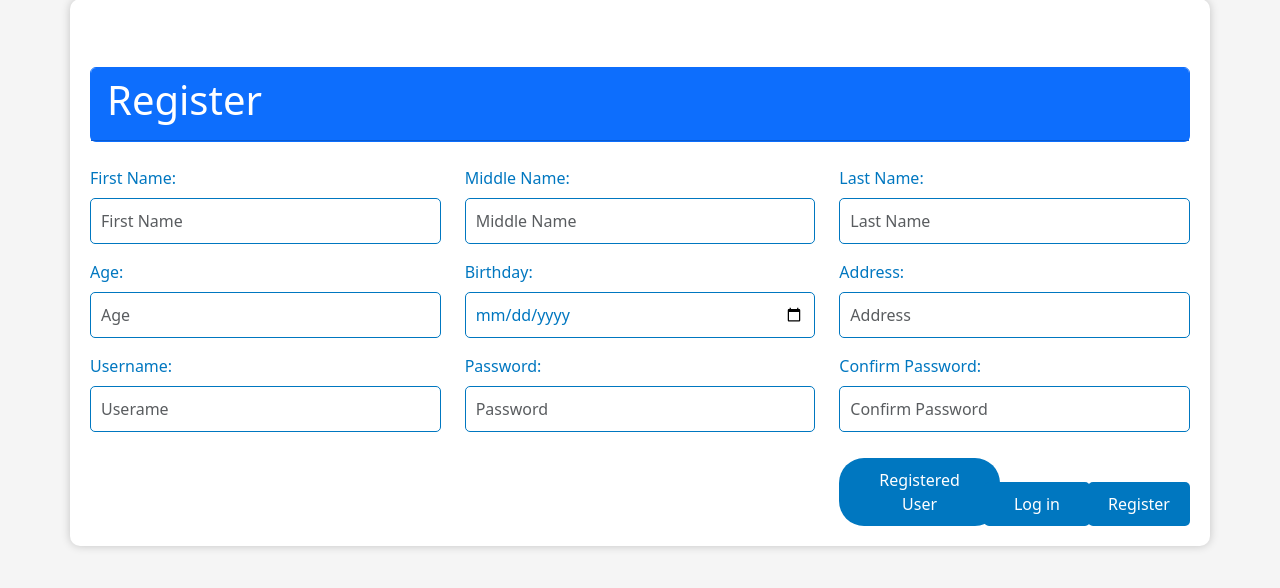
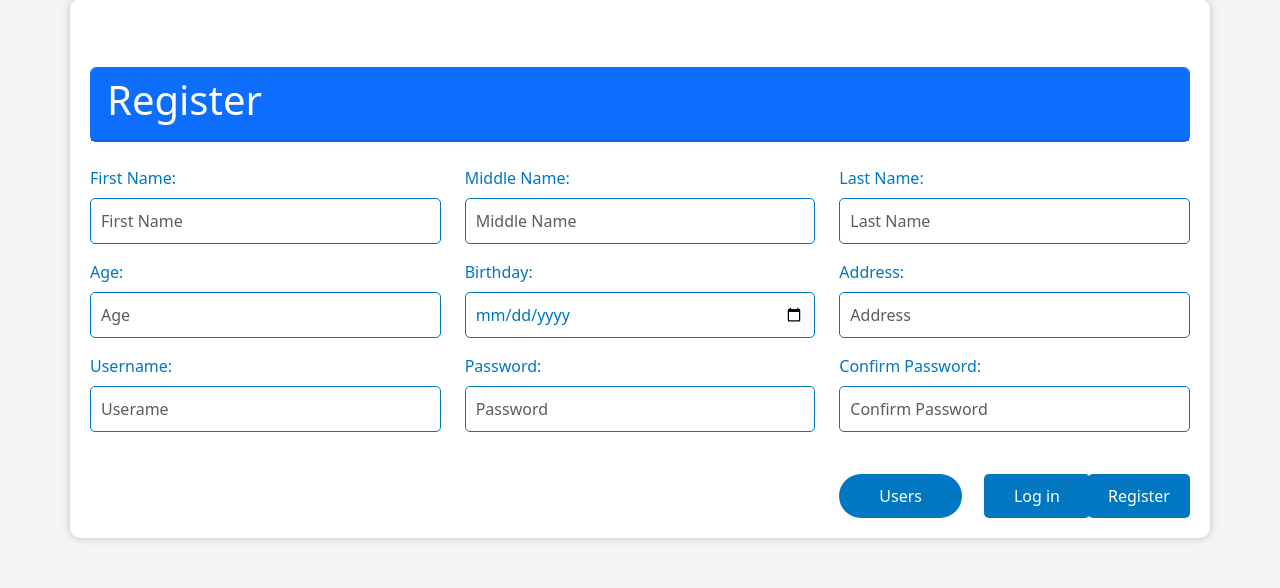
Before and after one commit to UPHSLBinan/J2S_lab, a PHP site: page /COSICO_CRUD/register.php in a window 1280 px wide. Shown: the part 51-639 px from the top of the page. Run offline with PHP 8.4, Linux system fonts and the light colour scheme.

Commit message:
Add files via upload

```diff
--- a/COSICO_CRUD/register.php
+++ b/COSICO_CRUD/register.php
@@ -133,21 +133,20 @@ require_once "database.php";
 				</div>
 <div class= "form-group">
 			<div class="row">
-		<div class="col-md-2">
-				<div class="mb">
+		<div class="col-md-5">
+				<div class="mb-3">
 
 
-		<button type ="submit" value = "  Log in   " name= "log"id= "log"> <a href="login.php"> Log in </a></input>
-		</div>
-<div class="col-md-2">
-		 <input type ="submit" value = "Register" name= "register"id= "register"> </input>
-		</div>
-		<button value="Registered"><a href="users.php"  >Registered User</a> </button>
+		<button type ="submit" value = "  Log in   " name= "log"id= "log"> <a href="login.php"> Log in </a></button>
+		</div><button type ="submit" value = "Register" name= "register"id= "register">Register </button>
+		<button type ="submit" name= "users" value="Registered"><a href="users.php"  > Users</a> </button>
+	</div>
 
-			</div>
-</div>
+
+
 
 </div>
+</div></div>
 
 </body>
 </html>
```
